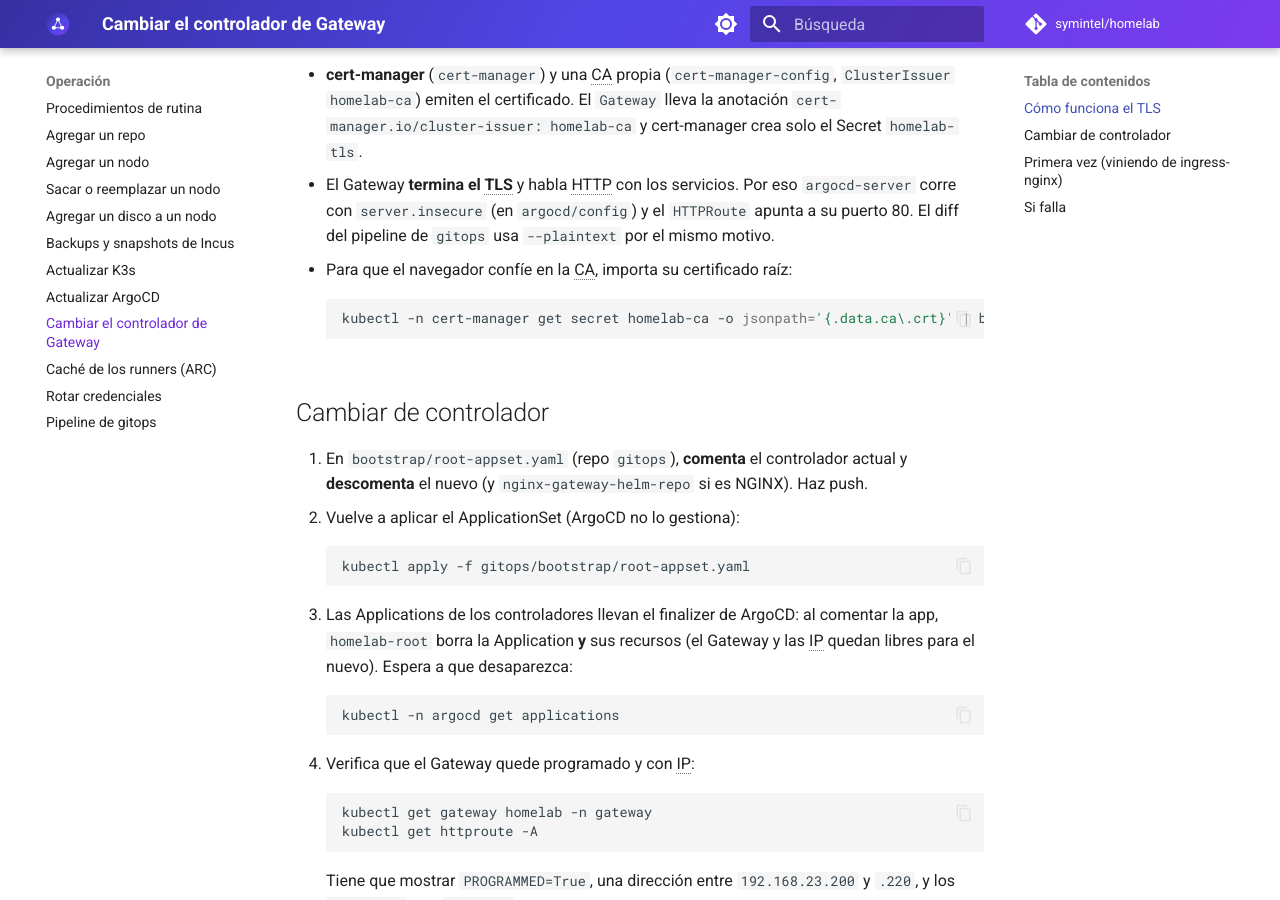
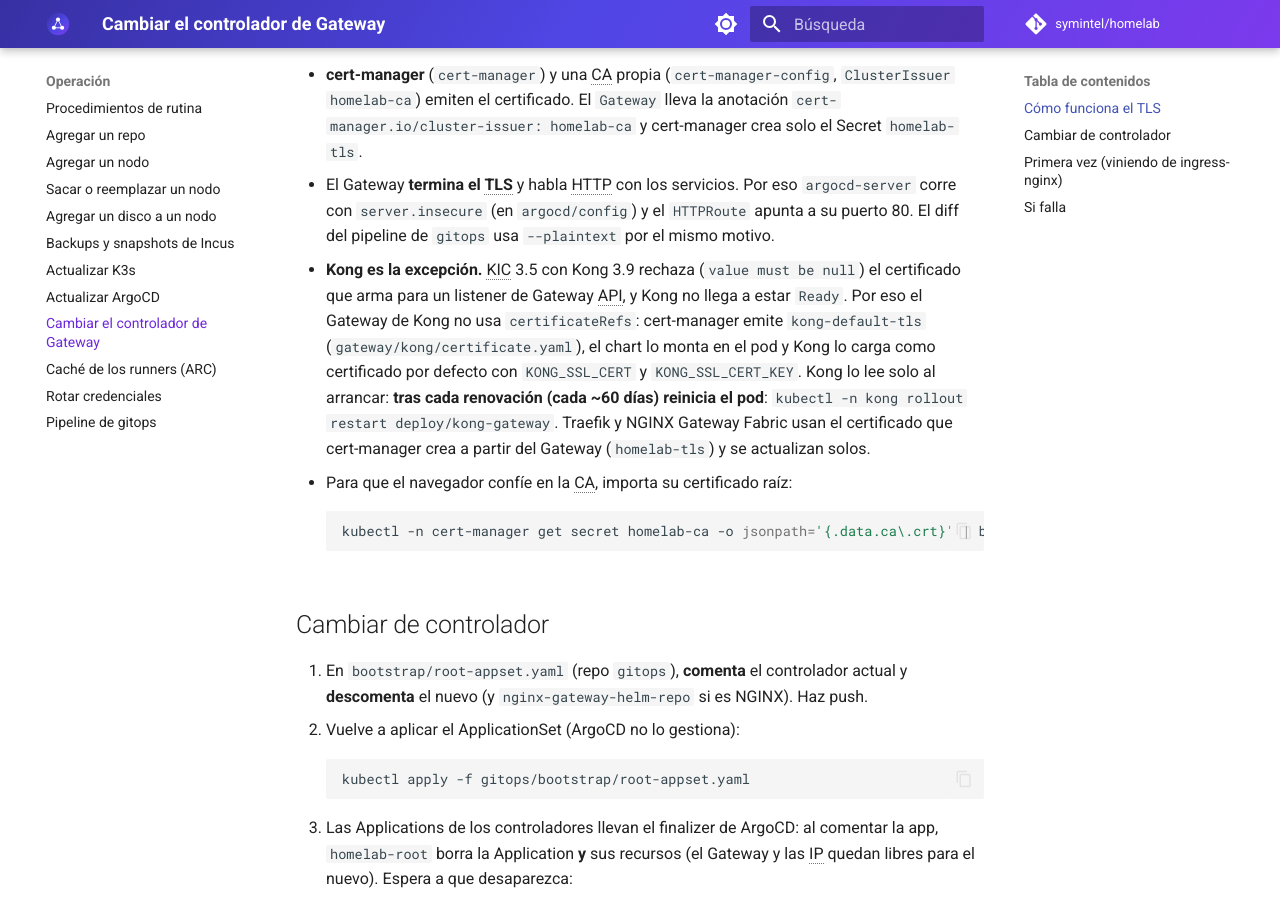
Before and after one commit to symintel/homelab, an MkDocs documentation site: the page built from docs/operacion/cambiar-gateway.md, in a window 1280 px wide and 900 px high, scrolled down 749 px. Built offline with MkDocs 1.6.1 and Material for MkDocs 9.7.7, drawn with Linux system fonts in a browser that asks for light colours; comment, search, counter and statistics services are not loaded; some of the changed text lies outside the part shown.

Commit message:
Actualiza la documentación sobre el controlador de Gateway para incluir detalles sobre la gestión de certificados en Kong y su comportamiento tras la renovación, así como notas sobre la configuración de TLS.

````diff
--- a/docs/operacion/cambiar-gateway.md
+++ b/docs/operacion/cambiar-gateway.md
@@ -29,6 +29,15 @@
   `argocd-server` corre con `server.insecure` (en `argocd/config`) y el
   `HTTPRoute` apunta a su puerto 80. El diff del pipeline de `gitops` usa
   `--plaintext` por el mismo motivo.
+- **Kong es la excepción.** KIC 3.5 con Kong 3.9 rechaza (`value must be null`) el
+  certificado que arma para un listener de Gateway API, y Kong no llega a estar
+  `Ready`. Por eso el Gateway de Kong no usa `certificateRefs`: cert-manager emite
+  `kong-default-tls` (`gateway/kong/certificate.yaml`), el chart lo monta en el pod y
+  Kong lo carga como certificado por defecto con `KONG_SSL_CERT` y `KONG_SSL_CERT_KEY`.
+  Kong lo lee solo al arrancar: **tras cada renovación (cada ~60 días) reinicia el
+  pod**: `kubectl -n kong rollout restart deploy/kong-gateway`. Traefik y NGINX Gateway
+  Fabric usan el certificado que cert-manager crea a partir del Gateway (`homelab-tls`)
+  y se actualizan solos.
 - Para que el navegador confíe en la CA, importa su certificado raíz:
 
     ```bash
@@ -89,5 +98,6 @@
 | Dos controladores activos | Comenta uno: se pelean por las IP de MetalLB |
 | El Gateway no tiene certificado (`homelab-tls` no existe) | `kubectl describe certificate -n gateway`; `cert-manager-config` debe estar `Healthy` |
 | `HTTPRoute` sin `Accepted` | `kubectl describe httproute -n argocd argocd-server`: `parentRefs` debe apuntar a `homelab` en `gateway` |
+| Con Kong, los pods no llegan a `Ready` y el log del controlador dice `failed posting new config to /config` | Ver el punto de Kong en *Cómo funciona el TLS*; confirma que existe el Secret `kong-default-tls` (`kubectl -n kong get certificate,secret`) |
 | Con Kong, el listener queda sin programar | KIC enlaza el Gateway con los puertos del Kong del chart; revisa `kubectl describe gateway` y los puertos del Service `kong-gateway-proxy` |
 | ArgoCD responde `too many redirects` o error de protocolo | `server.insecure` no se aplicó: `kubectl -n argocd get cm argocd-cmd-params-cm -o yaml` |
````
